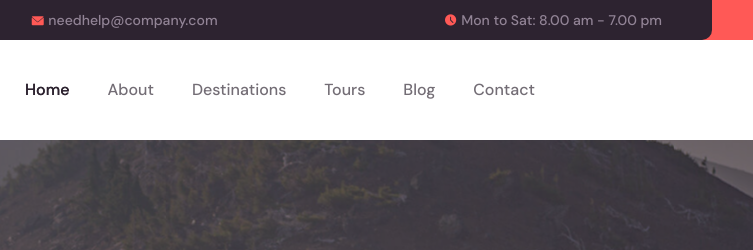
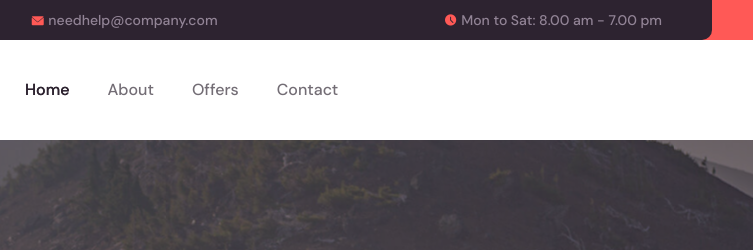
Before and after one commit to gigamaniadev/Hey-Gruzja, a plain HTML site: page index.html in a window 1280 px wide. Shown: the top 250 px of the page, 321-1074 px from the left. Drawn offline with Linux system fonts and the light colour scheme; files whose address does not match are found by name.

Commit message:
Change Index

```diff
--- a/index.html
+++ b/index.html
@@ -196,16 +196,11 @@
                   <li>
                     <a href="about.html">About</a>
                   </li>
+
                   <li class="">
-                    <a href="destination.html">Destinations</a>
-                  </li>
-                  <li class="">
-                    <a href="tours.html">Tours</a>
+                    <a href="tours.html">Offers</a>
                   </li>
 
-                  <li class="">
-                    <a href="blog.html">Blog</a>
-                  </li>
                   <li class="">
                     <a href="contact.html">Contact</a>
                   </li>
```
